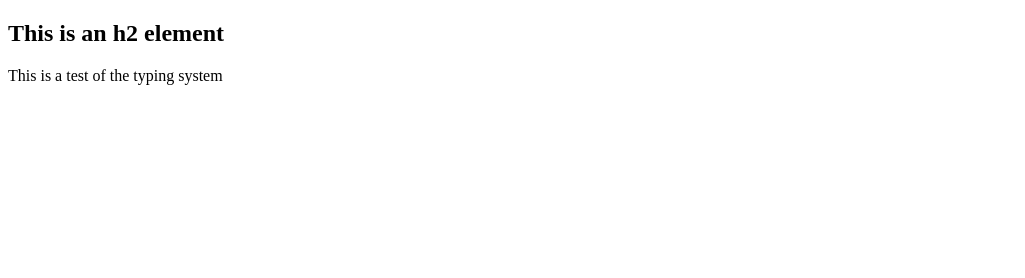
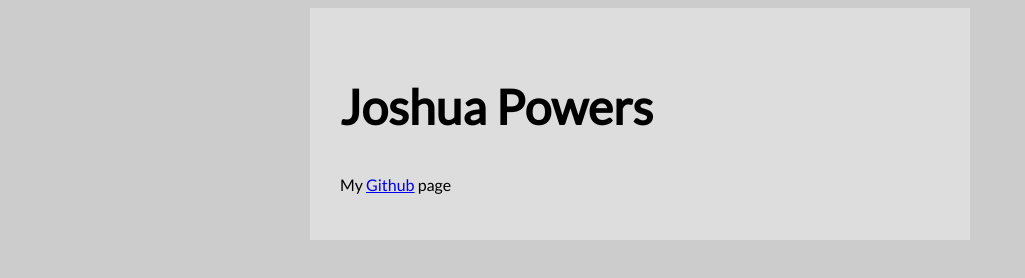
Before and after one commit to sabarjp/JoshWebsite, a plain HTML site: page index.htm in a window 1280 px wide. Shown: the whole page, without its empty margins (0-1025 px from the left). Drawn offline with Linux system fonts and the light colour scheme.

Commit message:
updated page

```diff
--- a/content/style.css
+++ b/content/style.css
@@ -0,0 +1,17 @@
+body{
+    background-color: #ccc;
+    font-family: 'Lato', sans-serif;
+}
+
+#name_title{
+    font-size: 3em;
+}
+
+#content{
+    padding: 30px;
+    max-width: 600px;
+    width: 600px;
+    background-color: #ddd;
+    margin-left: auto;
+    margin-right: auto;
+}
--- a/index.htm
+++ b/index.htm
@@ -5,14 +5,17 @@
 	<meta charset="utf-8" />
 	<title>Joshua Powers</title>
 
+    <link href='http://fonts.googleapis.com/css?family=Lato' rel='stylesheet' type='text/css'>
 	<link href="content/style.css" rel="stylesheet" type="text/css" />
 
 	<!-- head scripts here*/ -->
 </head>
 <body>
 	<div id="content">
-		<h2>This is an h2 element</h2>
-		This is a test of the typing system
+        <h2 id="name_title">Joshua Powers</h2>
+        <p>
+            My <a href="https://github.com/sabarjp">Github</a> page
+        </p>
 	</div>
 	<script type="text/javascript" src="scripts/index.js"></script>
 </body>
```
